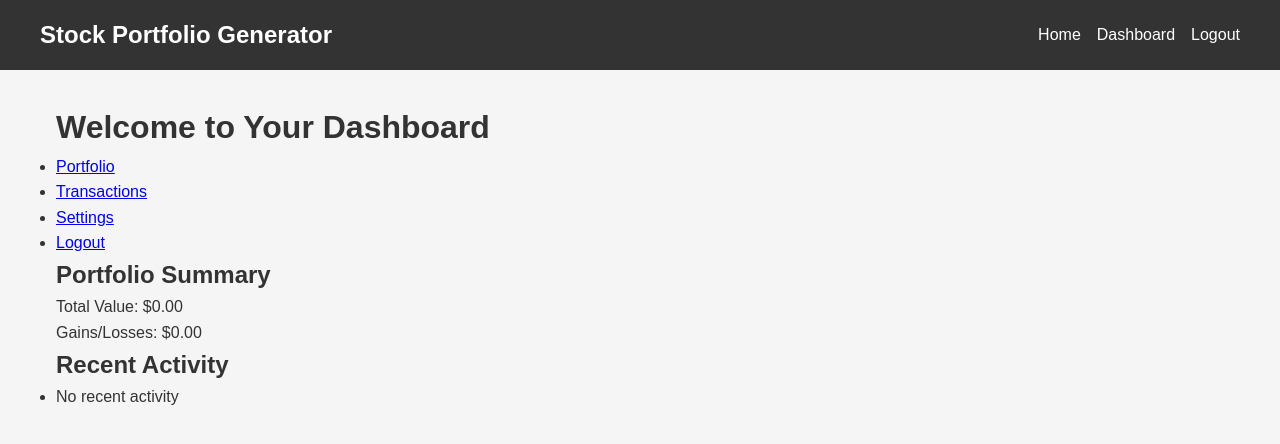
After one commit to morgs999/stock-portfolio-generator, a Django app: page /dashboard/ in a window 1280 px wide. The commit adds this page. Shown: the top 444 px of the page. Run offline with Django 5.2, Linux system fonts and the light colour scheme; the visitor is signed in with stand-in values (Sample User, id 1).

Commit message:
Added dashboard page and logout option

```diff
--- a/stockapp/forms.py
+++ b/stockapp/forms.py
@@ -6,8 +6,6 @@ class LoginForm(forms.Form):
     password = forms.CharField(max_length=25, required=True, widget=forms.PasswordInput(attrs={'class': 'form-input'}))
 
 class AccountForm(forms.Form):
-    user = forms.CharField(max_length=100, required=True, widget=forms.TextInput(attrs={'class': 'form-input'}))
-
     balance = forms.DecimalField(max_digits=8, decimal_places=2, required=True, widget=forms.NumberInput(attrs={'class': 'form-input', 'min': '0.00', 'step': '0.01'}))
 
     account_type = forms.ChoiceField(choices=[('checking', 'Checking'), ('savings', 'Savings')], required=True, widget=forms.Select(attrs={'class': 'form-select'}))
--- a/stockapp/templates/base.html
+++ b/stockapp/templates/base.html
@@ -19,12 +19,18 @@
                 <li class="nav-item">
                     <a class="nav-link" href="/">Home</a>
                 </li>
-                <li class="nav-item" href="'/login/'">
+                {% if user.is_authenticated %}
+                <li class="nav-item">
+                    <a class="nav-link" href="/dashboard/">Dashboard</a>
+                </li>
+                <li class="nav-item">
+                    <a class="nav-link" href="/logout/">Logout</a>
+                </li>
+                {% else %}
+                <li class="nav-item">
                     <a class="nav-link" href="/login/">Login</a>
                 </li>
-                <li class="nav-item">
-                    <a class="nav-link" href="/account/">Account</a>
-                </li>
+                {% endif %}
             </ul>
         </div>
     </nav>
@@ -35,9 +41,9 @@
     </main>
 
     <!-- Footer -->
-    <footer>
+    <!-- <footer>
         <p>&copy; 2025 Stock Portfolio Generator</p>
-    </footer>
+    </footer> -->
 </body>
 
 </html>
--- /dev/null
+++ b/stockapp/templates/dashboard.html
@@ -0,0 +1,23 @@
+{% extends "base.html" %}
+{% block content %}
+<div class="dashboard">
+    <h1>Welcome to Your Dashboard</h1>
+    <ul>
+        <li><a href="/portfolio">Portfolio</a></li>
+        <li><a href="/transactions">Transactions</a></li>
+        <li><a href="/settings">Settings</a></li>
+        <li><a href="/logout">Logout</a></li>
+    </ul>
+    <section id="portfolio-summary">
+        <h2>Portfolio Summary</h2>
+        <p>Total Value: $<span id="total-value">0.00</span></p>
+        <p>Gains/Losses: $<span id="gains-losses">0.00</span></p>
+    </section>
+    <section id="recent-activity">
+        <h2>Recent Activity</h2>
+        <ul id="activity-list">
+            <li>No recent activity</li>
+        </ul>
+    </section>
+</div>
+{% endblock %}
--- a/stockapp/urls.py
+++ b/stockapp/urls.py
@@ -4,7 +4,9 @@ from . import views
 urlpatterns = [
     path('', views.home, name='home'),
     path('login/', views.LoginView.as_view(), name='login'),
+    path('logout/', views.logout_view, name='logout'),
     path('register/', views.RegisterView.as_view(), name='register'),
     path('account/', views.AccountView.as_view(), name='account'),
     path('account/form/', views.AccountView.as_view(), name='account_form'),
+    path('dashboard/', views.dashboard, name='dashboard'),
 ]
--- a/stockapp/views.py
+++ b/stockapp/views.py
@@ -1,14 +1,25 @@
-from django.shortcuts import render
+from django.shortcuts import render, redirect
 from django.http import HttpResponse
-from django.contrib.auth import authenticate
+from django.contrib.auth import authenticate, login, logout
 from django.contrib.auth.models import User
 from django.views import View
+from django.contrib.auth.decorators import login_required
 from . import models, forms
 
 # Create your views here.
 def home(request):
-    '''Home page view'''
+    """Home Page"""
     return render(request, 'home.html')
+
+@login_required
+def dashboard(request):
+    """User Dashboard"""
+    return render(request, 'dashboard.html')
+
+def logout_view(request):
+    """User Logout"""
+    logout(request)
+    return redirect('home')
 
 class LoginView(View):
     def get(self, request):
@@ -18,10 +29,12 @@ class LoginView(View):
     def post(self, request):
         form = forms.LoginForm(request.POST)
         if form.is_valid():
-            authenticated_user = authenticate(username=form.cleaned_data['username'], password=form.cleaned_data['password'])
+            authenticated_user = authenticate(request, username=form.cleaned_data['username'], password=form.cleaned_data['password'])
             if authenticated_user:
                 # Redirect to a success page or dashboard
-                return HttpResponse("Login successful.")
+                # return HttpResponse("Login successful.")
+                login(request, authenticated_user)
+                return redirect('home')
         return render(request, 'login.html', {'form': form})
 
 class RegisterView(View):
```
Also changed, not shown: stockapp/templates/account.html (+6 -15 lines), stockapp/models.py (line endings or trailing spaces).
